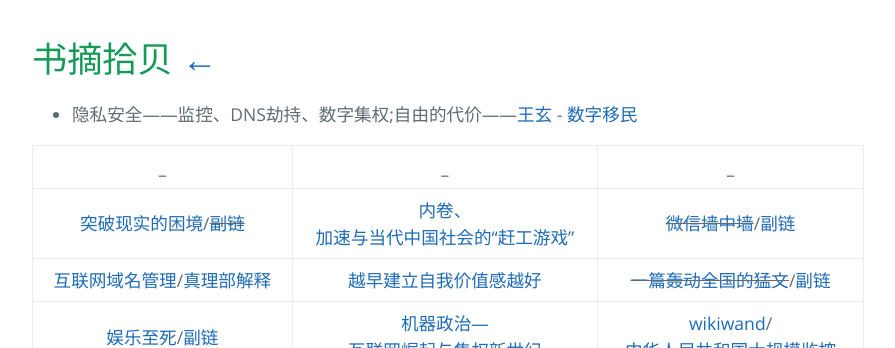
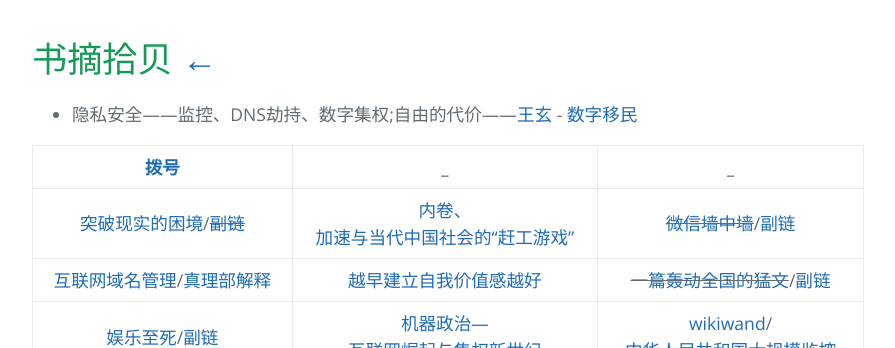
Before and after one commit to AmbroseRen/test, a Jekyll site: the page built from Library/excerpt.md, in a window 1280 px wide. Shown: the top 348 px of the page, without its empty margins (192-1087 px from the left). Built offline with Jekyll 4.4.1, drawn with Linux system fonts in a browser that asks for light colours; our own code applies the rules of GitHub Pages for plain Markdown files; the repository's description, which GitHub fills in, is left out.

Commit message:
Update excerpt.md

```diff
--- a/Library/excerpt.md
+++ b/Library/excerpt.md
@@ -2,7 +2,7 @@
 
 - 隐私安全——监控、DNS劫持、数字集权;自由的代价——[王玄](https://blog.wangxuan.name/) - [数字移民](https://blog.shuziyimin.org/)
 
-| _ | _ | _ |
+| [拨号](../navigation.md) | _ | _ |
 |:---:|:---:|:---:|
 | [突破现实的困境](https://cdn.jsdelivr.net/gh/AmbroseRen/Picture@master/book/Method/%E7%AA%81%E7%A0%B4%E7%8E%B0%E5%AE%9E%E7%9A%84%E5%9B%B0%E5%A2%83%EF%BC%9A%E8%B6%8B%E5%8A%BF%E3%80%81%E7%A6%80%E8%B5%8B%E4%B8%8E%E4%BC%81%E4%B8%9A%E5%AE%B6%E7%9A%84%E5%A4%A7%E6%88%98%E7%95%A5%20-%20%E5%85%8B%E9%87%8C%E6%96%AF%C2%B7%E5%B8%83%E6%8B%89%E5%BE%B7%E5%88%A9%20&%20%E8%B4%BA%E7%9D%A6%E5%BB%B7%20&%20%E6%96%AF%E6%96%87%C2%B7%E6%96%AF%E5%AF%86%E7%89%B9.pdf)/~~[副链](http://reader.epubee.com/books/mobile/80/800e5427f8167a4563c9b79dd66ad96b/text00011.html)~~ | [内卷、加速与当代中国社会的“赶工游戏”](https://jingine.com/9309) | ~~[微信墙中墙](https://www.darmau.com/inside-wechat-wall/)~~/[副链](https://medium.com/@darmau/inside-wechat-wall-76d357158d0c) |
 | [互联网域名管理](https://dmesg.app/domain-lucky-too-lucky.html)/[真理部解释](https://www.zhihu.com/question/41864611) | [越早建立自我价值感越好](https://www.douban.com/note/800445906/) | ~~[一篇轰动全国的猛文](https://zhengqiang.blog.csdn.net/article/details/46410971)~~/[副链](../Doc/article/一篇轰动全国的猛文.md) |
```
